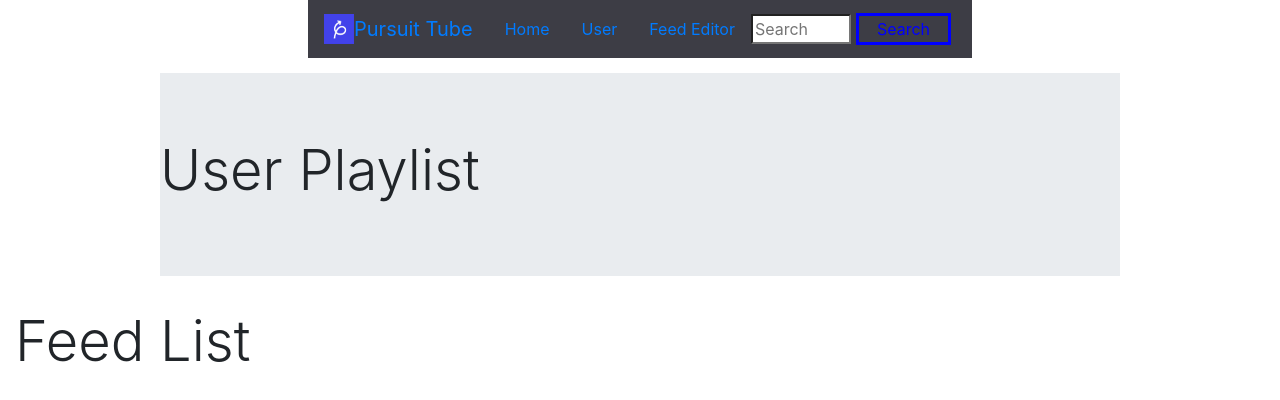
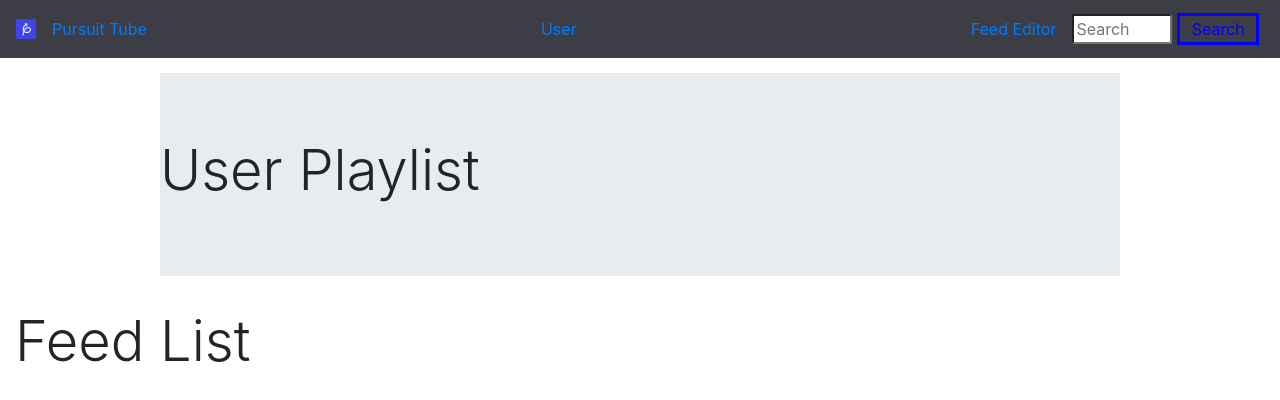
Before and after one commit to JennMP88/sequel_motube, a React (Create React App) app: page / in a window 1280 px wide. Shown: the top 400 px of the page. Built offline with nearby package versions, Linux system fonts and the light colour scheme.

Commit message:
tried new classes

```diff
--- a/src/components/header.css
+++ b/src/components/header.css
@@ -1,17 +1,14 @@
 .flex-container{
-    display: flex;
-    justify-content: center;
+   padding: px;
+  text-align: center;
+  background: white;
+  color: white;
 }
 
-.Navbar{
+.navbar{
     background-color: rgb(61, 61, 69);
-
+    width: 100%;
 }
-
-/* .mainTitle{
-color: lightblue;
-background-color: navy;
-} */
 
 .searchButton {
     width: 95px;
@@ -19,11 +16,12 @@ background-color: navy;
     background-color:rgb(61, 61, 69);
     color: blue;
     border: solid blue;
+    box-sizing: border-box;
 }
 
 .box{
     width: 100px;
-
+    box-sizing: border-box;
 }
 
 .home{
--- a/src/components/header.js
+++ b/src/components/header.js
@@ -6,16 +6,17 @@ const Navbar = props => {
   return (
     <>
       <div class="flex-container">
+
         <div className='Navbar'>
+
           <nav class="navbar navbar-expand-lg ">
-        <img width = '30'  src= { require('../assets/image.jpeg')} />
+            <img width='20' src={require('../assets/image.jpeg')} />
 
-          <a className='mainTitle' class=" navbar-brand " href="#"> Pursuit Tube </a>
-          <a className="home" class="nav-item nav-link active" href="#"> Home <span class="sr-only"> (current)</span> </a>
-          <a className='user' class="nav-item nav-link" href="#">User</a>
-
-          <a className='feedEdit' class="nav-item nav-link" href="#">Feed Editor</a>
-
+            <div class="navbar">
+              <a href="#"> Pursuit Tube</a>
+              <a href="#"> User</a>
+              <a href="#"> Feed Editor </a>
+            </div>
 
             <input class="box" type="search" id="search" placeholder="Search" />
 
```
Lines whose indentation alone changed are shown as unchanged.
